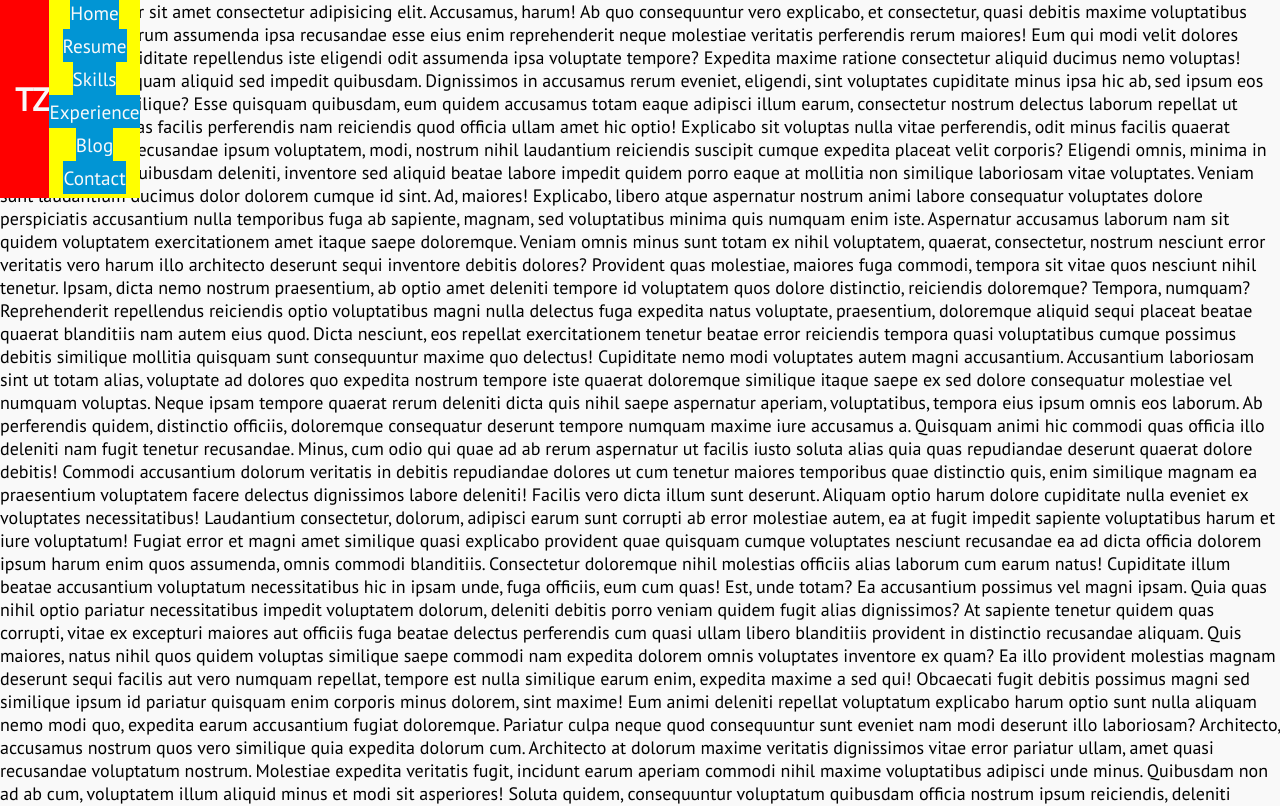
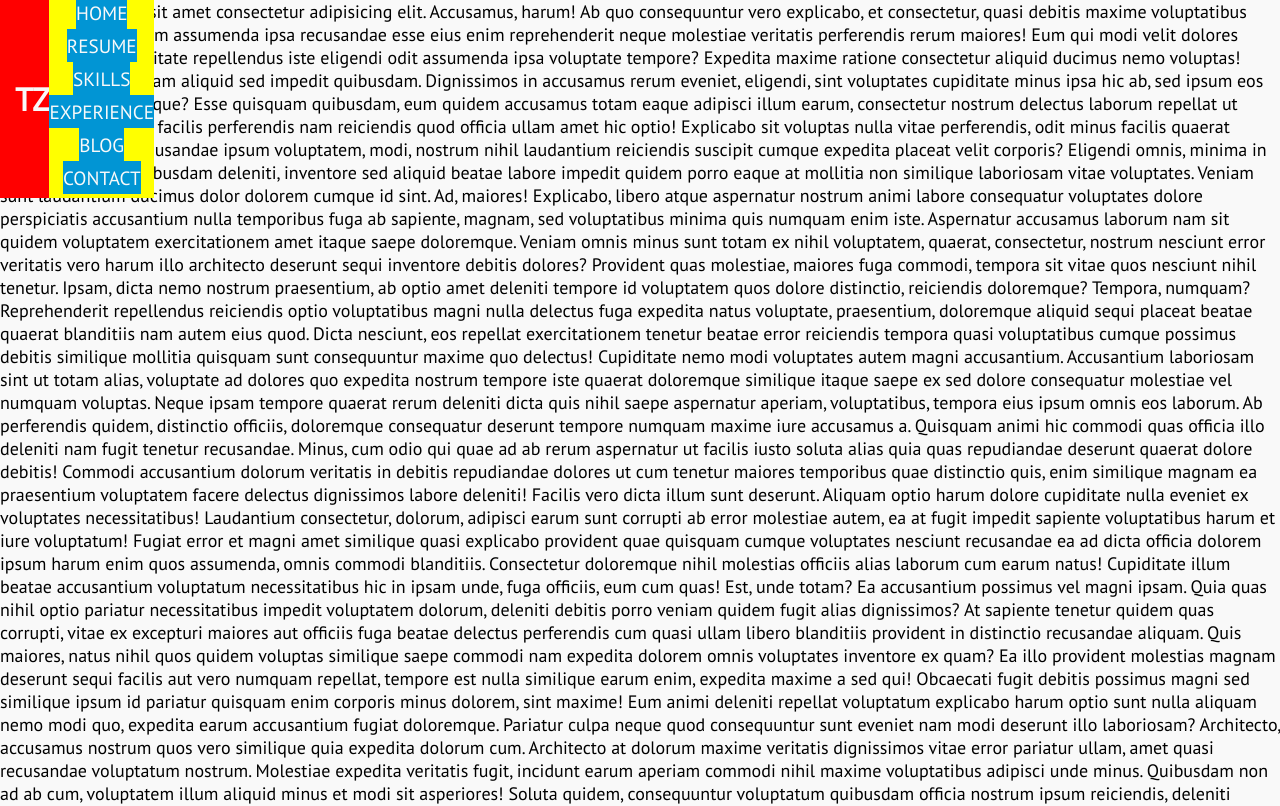
Before and after one commit to tzada8/troy-zada, a React (Create React App) app: page / in a window 1280 px wide. Shown: the top 806 px of the page. Built offline with nearby package versions, Linux system fonts and the light colour scheme.

Commit message:
made menu headers all captial

```diff
--- a/src/components/Navbar.css
+++ b/src/components/Navbar.css
@@ -21,6 +21,7 @@ nav {
    max-width: 1500px;
 }
 
+/* WILL PROBABLY USE AN IMAGE AS MY LOGO */
 .navbar-logo {
    color: var(--WHITE);
    justify-self: start;
--- a/src/components/Navbar.js
+++ b/src/components/Navbar.js
@@ -31,7 +31,7 @@ function Navbar() {
                         onClick={closeMobileMenu}
                      >
                         {/* HOME PAGE, ABOUT ME */}
-                        Home
+                        HOME
                      </Link>
                   </li>
                   <li className="nav-item">
@@ -41,7 +41,7 @@ function Navbar() {
                         onClick={closeMobileMenu}
                      >
                         {/* BUTTON TO DOWNLOAD RESUME, EDUCATION, AWARDS */}
-                        Resume
+                        RESUME
                      </Link>
                   </li>
                   <li className="nav-item">
@@ -51,7 +51,7 @@ function Navbar() {
                         onClick={closeMobileMenu}
                      >
                         {/* PROGRESS BARS OF VARIOUS SOFT/HARD SKILLS */}
-                        Skills
+                        SKILLS
                      </Link>
                   </li>
                   <li className="nav-item">
@@ -61,7 +61,7 @@ function Navbar() {
                         onClick={closeMobileMenu}
                      >
                         {/* WORK AND PROJECTS */}
-                        Experience
+                        EXPERIENCE
                      </Link>
                   </li>
                   <li className="nav-item">
@@ -72,7 +72,7 @@ function Navbar() {
                      >
                         {/* POSTS ABOUT VARIOUS STUFF */}
                         {/* E.G. FIRST POST ABOUT "CREATING THIS WEBSITE" */}
-                        Blog
+                        BLOG
                      </Link>
                   </li>
                   <li className="nav-item">
@@ -81,7 +81,7 @@ function Navbar() {
                         className="nav-links"
                         onClick={closeMobileMenu}
                      >
-                        Contact
+                        CONTACT
                      </Link>
                   </li>
                </ul>
```
